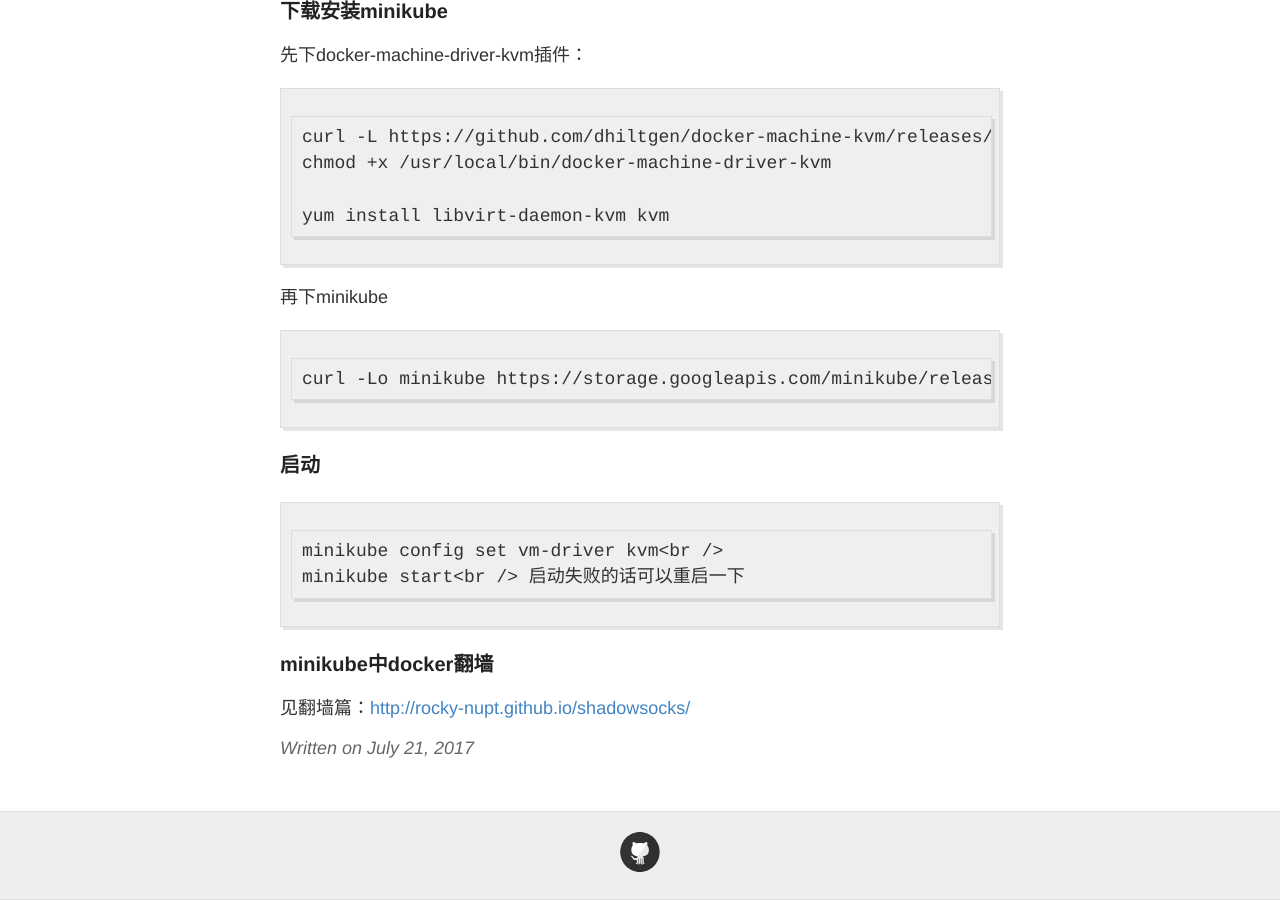
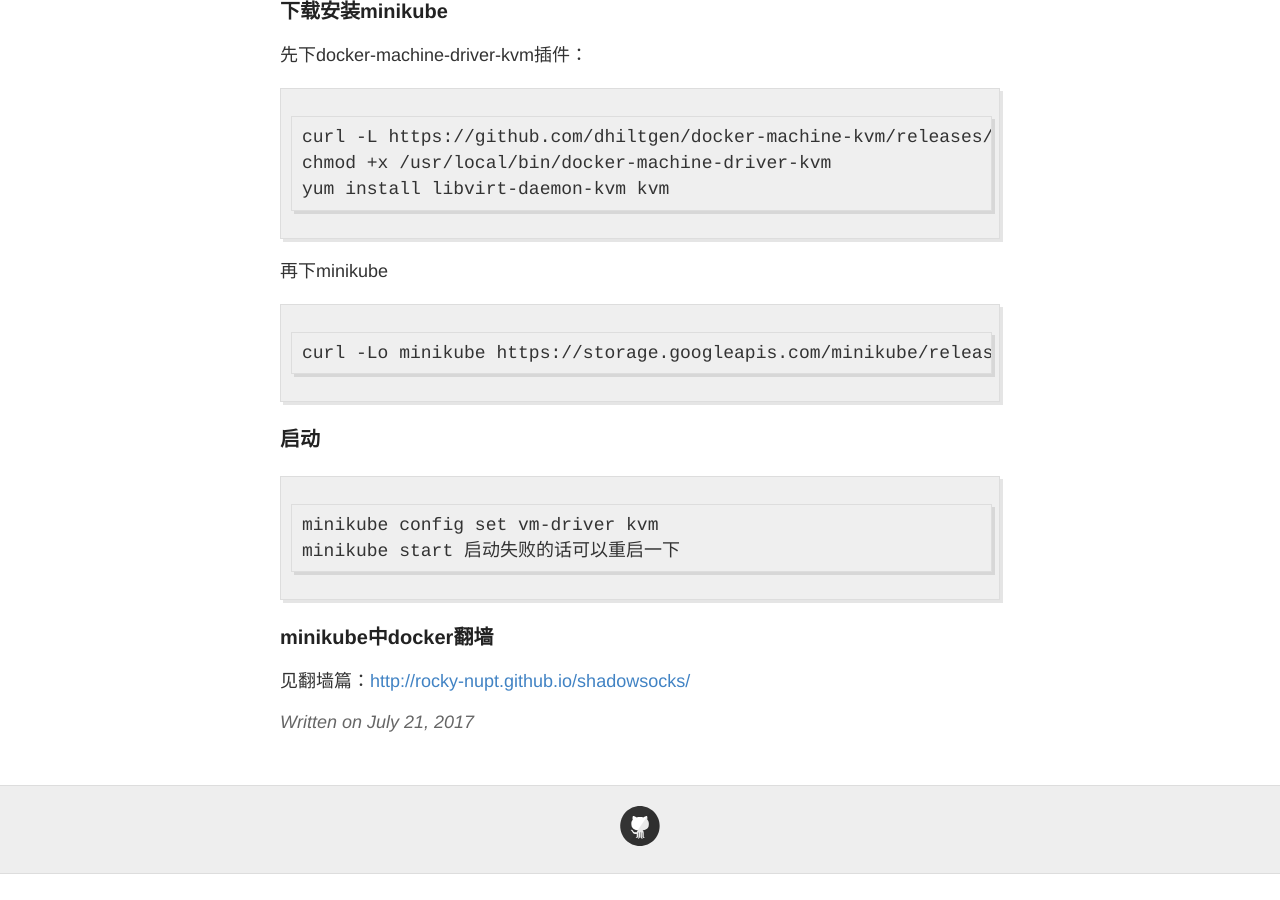
Before and after one commit to rocky-nupt/rocky-nupt.github.io, a Jekyll site: the page built from _posts/2017-7-21-minikube.md, in a window 1280 px wide and 900 px high, scrolled down 1142 px. Built offline with Jekyll 4.4.1, drawn with Linux system fonts in a browser that asks for light colours; after the commit the page ends 2016 px from its top, so only the background shows below that.

```diff
--- a/_posts/2017-7-21-minikube.md
+++ b/_posts/2017-7-21-minikube.md
@@ -33,22 +33,20 @@ minikube安装教程
 
 ### 下载安装minikube
 
-先下docker-machine-driver-kvm插件：<br />
-
+先下docker-machine-driver-kvm插件：
 
     curl -L https://github.com/dhiltgen/docker-machine-kvm/releases/download/v0.7.0/docker-machine-driver-kvm -o /usr/local/bin/docker-machine-driver-kvm
     chmod +x /usr/local/bin/docker-machine-driver-kvm
-
     yum install libvirt-daemon-kvm kvm
 
-再下minikube <br />
-
+再下minikube
 
     curl -Lo minikube https://storage.googleapis.com/minikube/releases/v0.21.0/minikube-linux-amd64 && chmod +x minikube && sudo mv minikube /usr/local/bin/
 
 ### 启动
-    minikube config set vm-driver kvm<br />
-    minikube start<br />
+
+    minikube config set vm-driver kvm
+    minikube start
 启动失败的话可以重启一下
 
 ### minikube中docker翻墙
```
